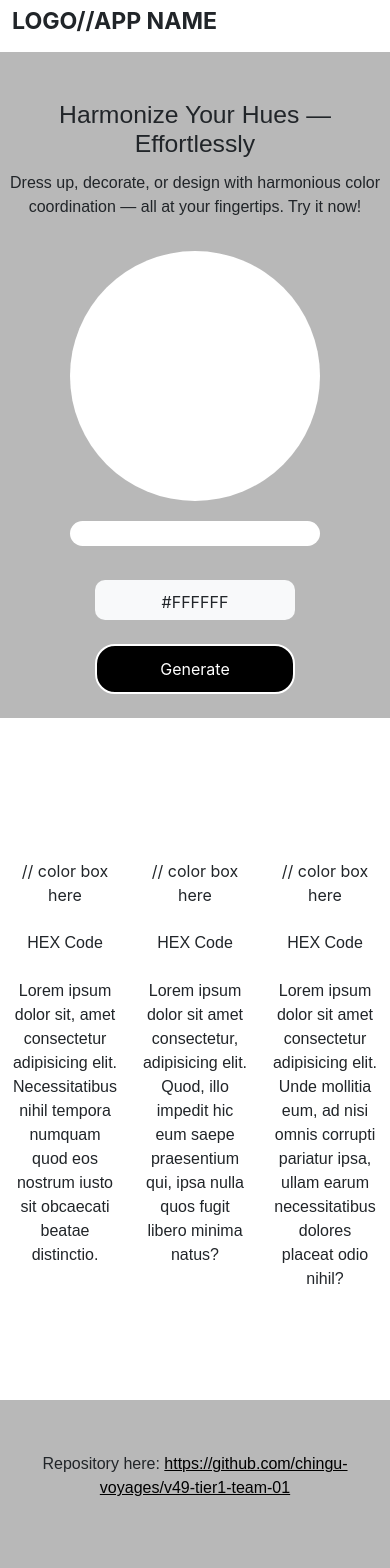
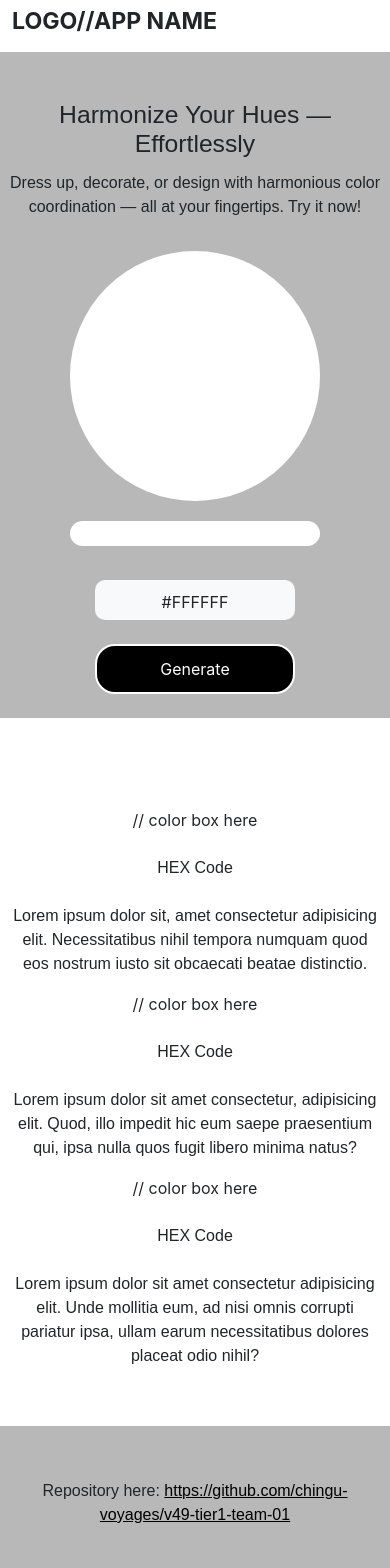
Before and after one commit to chingu-voyages/v49-tier1-team-01, a React (Create React App) app in the folder frontend/: page / in a window 390 px wide. Shown: the top 1568 px of the page. Built offline with nearby package versions, Linux system fonts and the light colour scheme; a web font is replaced by a local one.

Commit message:
made the suggestions responsive

```diff
--- a/frontend/src/App.js
+++ b/frontend/src/App.js
@@ -45,19 +45,19 @@ function App() {
         </div>
     </main>
     <div class="filler"></div>
-    <div class="suggestions container-fluid text-center pt-5">
+    <div class="container-fluid text-center pt-5">
         <div class="row">
-            <div class="col mx-auto">
+            <div class="suggestions col mx-auto">
                 <div class="color-box mx-auto">// color box here</div>
                 <p class="hex-code my-4 mx-auto">HEX Code</p>
                 <p class="fs-6 description">Lorem ipsum dolor sit, amet consectetur adipisicing elit. Necessitatibus nihil tempora numquam quod eos nostrum iusto sit obcaecati beatae distinctio. </p>
             </div>
-            <div class="col mx-auto">
+            <div class="suggestions col mx-auto">
                 <div class="color-box mx-auto">// color box here</div>
                 <p class="hex-code my-4 mx-auto">HEX Code</p>
                 <p class="description">Lorem ipsum dolor sit amet consectetur, adipisicing elit. Quod, illo impedit hic eum saepe praesentium qui, ipsa nulla quos fugit libero minima natus? </p>
             </div>
-            <div class="col mx-auto">
+            <div class="suggestions col mx-auto">
                 <div class="color-box mx-auto">// color box here</div>
                 <p class="hex-code my-4 mx-auto">HEX Code</p>
                 <p class="description">Lorem ipsum dolor sit amet consectetur adipisicing elit. Unde mollitia eum, ad nisi omnis corrupti pariatur ipsa, ullam earum necessitatibus dolores placeat odio nihil?</p>
--- a/frontend/src/index.css
+++ b/frontend/src/index.css
@@ -66,6 +66,18 @@ h2, p {
   height: 11vh;
 }
 
+@media screen and (max-width: 425px) {
+
+  .filler{
+    height: 5vh;
+  }
+
+  .suggestions{
+    min-width: 100%;
+  }
+
+}
+
 footer{
   margin: 0;
   background-color: rgb(184, 184, 184);
```
